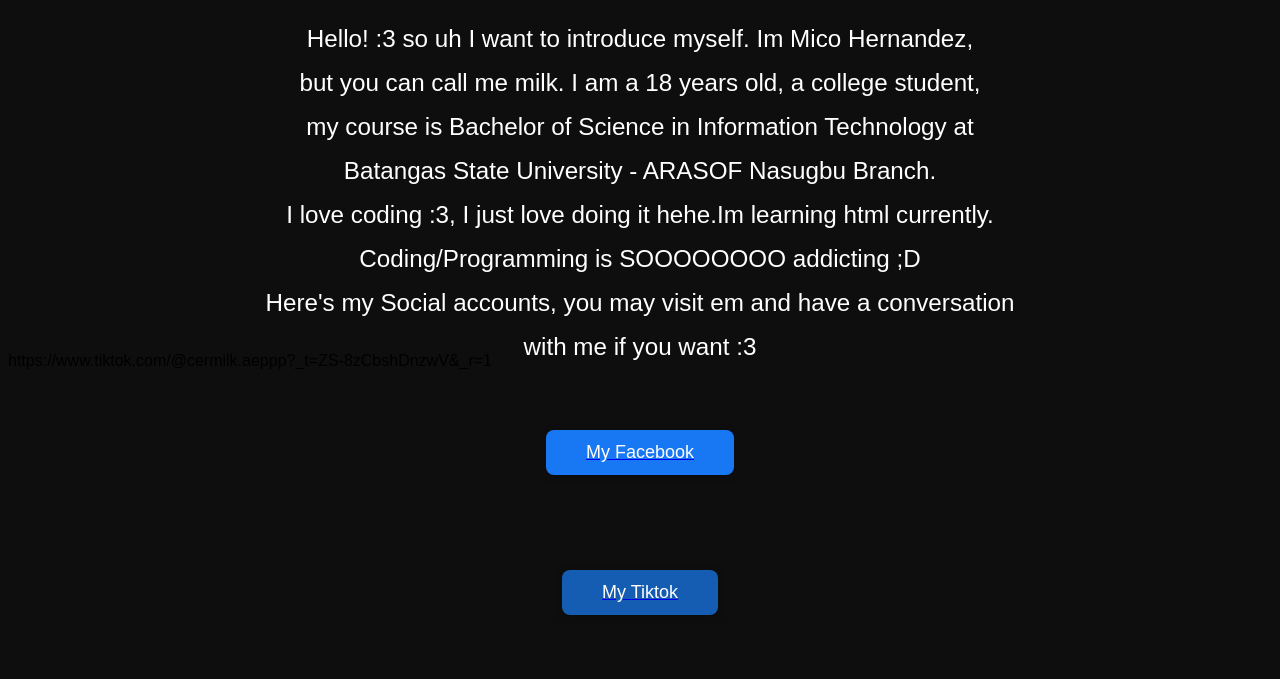
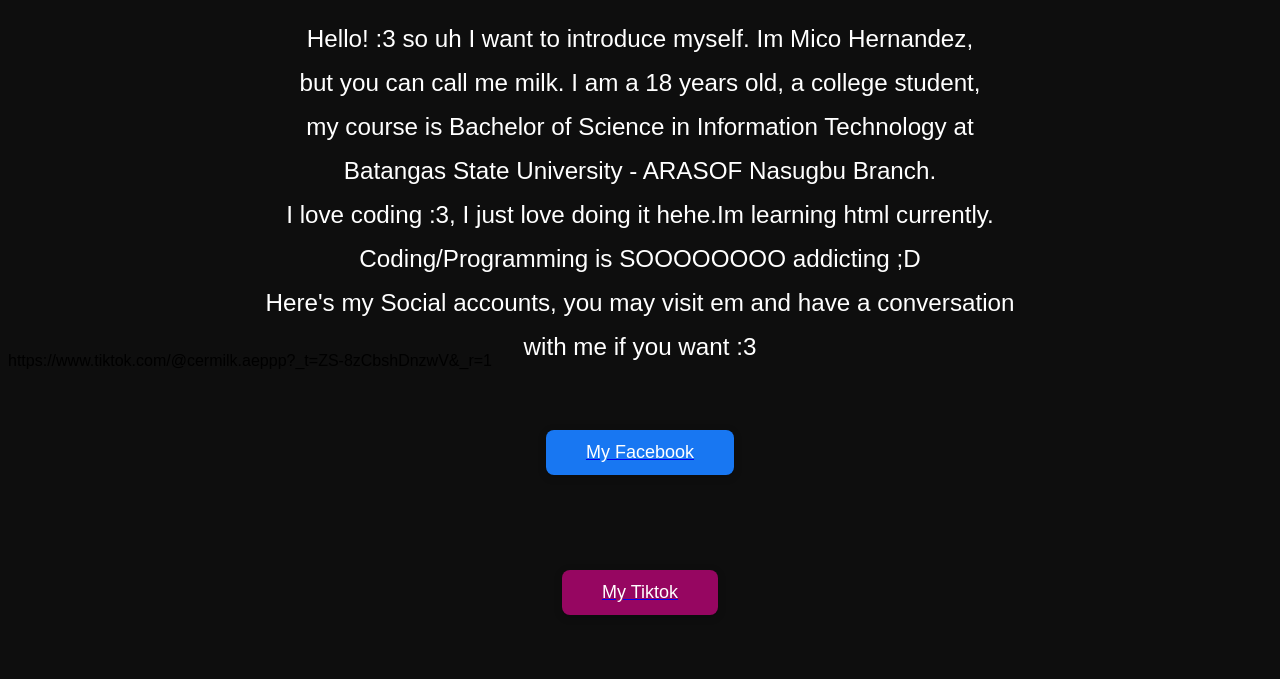
Before and after one commit to cerm1lkaep/test, a plain HTML site: page index.html in a window 1280 px wide. In both pictures the pointer is over the button "My Tiktok". Shown: the part 121-800 px from the top of the page. Drawn offline with Linux system fonts and the light colour scheme.

Commit message:
Update index.html

```diff
--- a/index.html
+++ b/index.html
@@ -68,7 +68,7 @@
             transition: background 0.2s;
         }
         .tt:hover {
-            background-color: #145db2;
+            background-color: #960661;
         }
     </style>
 </head>
```
